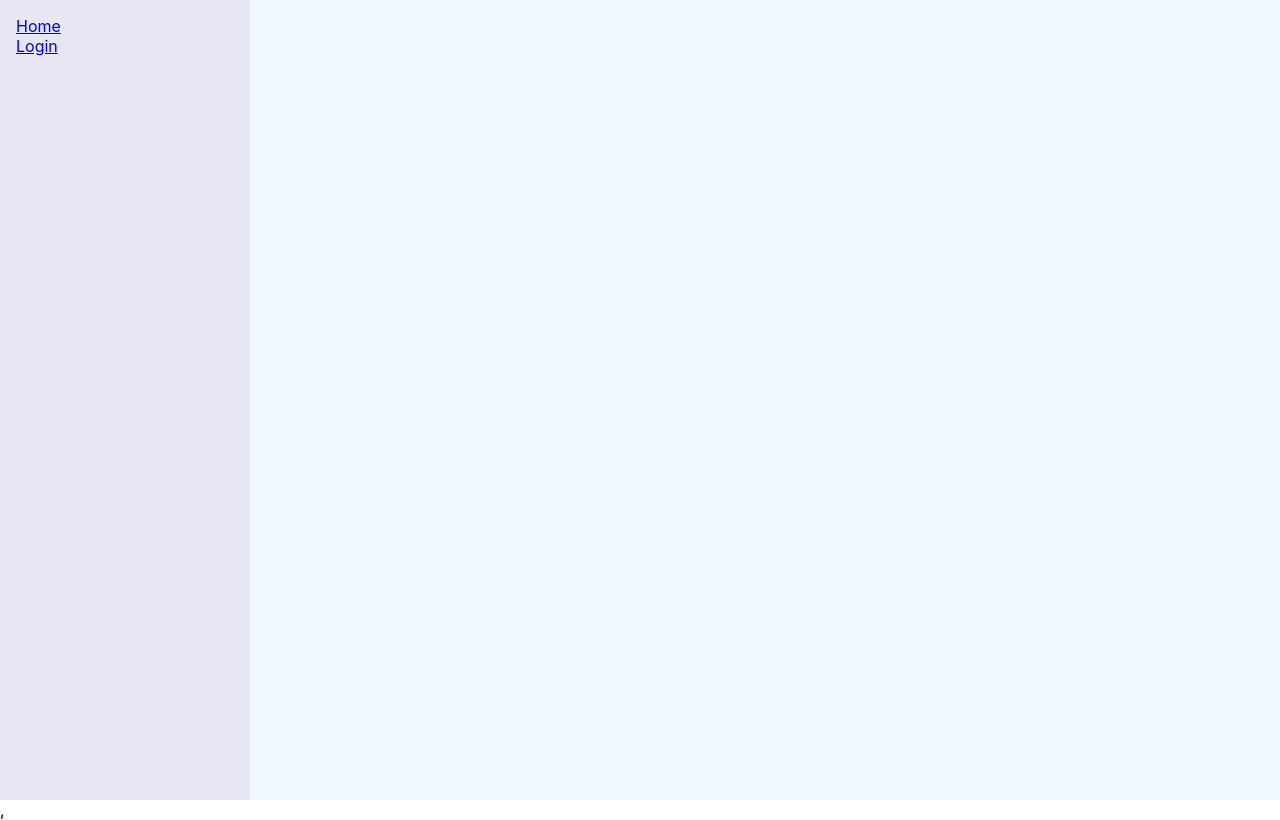
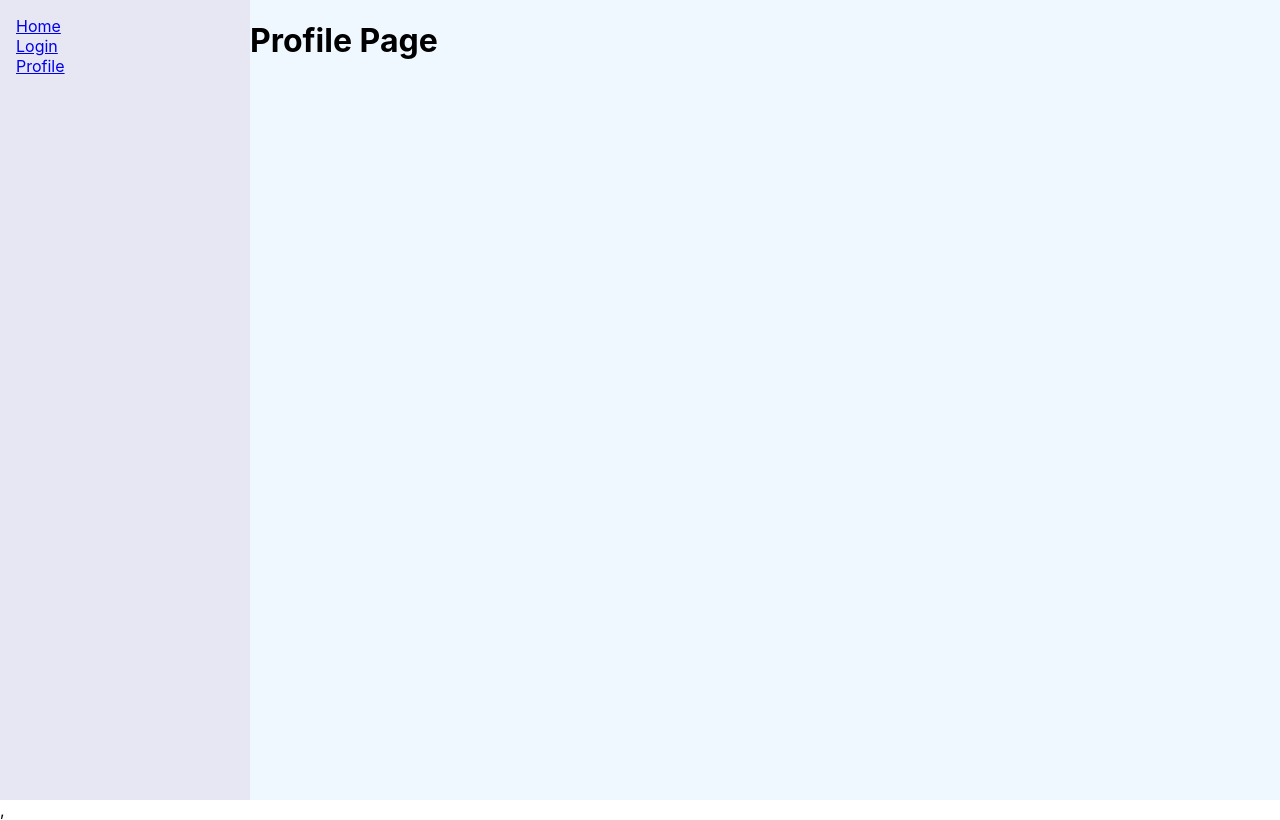
Before and after one commit to jahowle/Phase-2-Final-Project, a React (Create React App) app in the folder tweet-clone/: page /profile in a window 1280 px wide. Built offline with nearby package versions, Linux system fonts and the light colour scheme; no server answers.

Commit message:
added basic profile page and navigation

```diff
--- a/tweet-clone/src/components/App.js
+++ b/tweet-clone/src/components/App.js
@@ -2,6 +2,7 @@ import '../App.css';
 import MainContent from './MainContent';
 import Login from './Login';
 import Sidebar from './Sidebar';
+import Profile from './Profile';
 import { Route, Switch } from "react-router-dom";
 import React, {useState, useEffect} from 'react';
 
@@ -42,6 +43,9 @@ function App() {
         <Route path="/login">
           <Login updateUser={updateUser} updateLogin={updateLogin}/>
         </Route>
+        <Route path="/profile">
+          <Profile />
+        </Route>
         <Route exact path="/">
           <MainContent tweets={tweets} user={user} updateTweets={updateTweets} userId={userId} isLoggedIn={isLoggedIn} userTweets={userTweets}/>
         </Route>
--- /dev/null
+++ b/tweet-clone/src/components/Profile.js
@@ -0,0 +1,11 @@
+import React from "react";
+
+function Profile() {
+    return(
+        <div>
+            <h1>Profile Page</h1>
+        </div>
+    )
+}
+
+export default Profile
--- a/tweet-clone/src/components/Sidebar.js
+++ b/tweet-clone/src/components/Sidebar.js
@@ -4,11 +4,14 @@ import { NavLink } from "react-router-dom";
 function Sidebar() {
     return(
         <div className="sidebar">
-            <NavLink to="/" exact>
+            <NavLink to="/">
                 Home
             </NavLink>
-            <NavLink to="/login" exact>
+            <NavLink to="/login">
                 Login
+            </NavLink>
+            <NavLink to="/profile">
+                Profile
             </NavLink>
         </div>
     )
```
Also changed, not shown: 1 other file (tests, documents, lock files or other folders).
